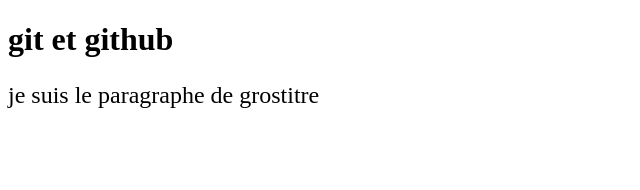
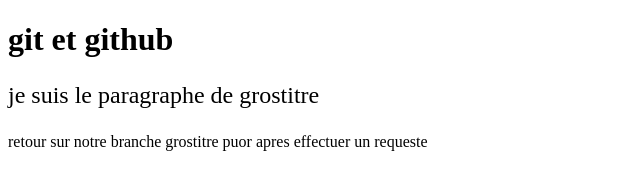
Before and after one commit to Etudiant-noir21/git-force-N, a plain HTML site: page index.html in a window 1280 px wide. Shown: the whole page, without its empty margins (0-640 px from the left). Drawn offline with Linux system fonts and the light colour scheme.

Commit message:
ajout de paragraphe

```diff
--- a/index.html
+++ b/index.html
@@ -9,5 +9,7 @@
     <h1>git et github</h1>
 
     <p style="font-size: 24px; ">je suis le paragraphe de grostitre </p>
+
+    <p>retour sur notre branche grostitre puor apres effectuer un requeste</p>
 </body>
 </html>
```
